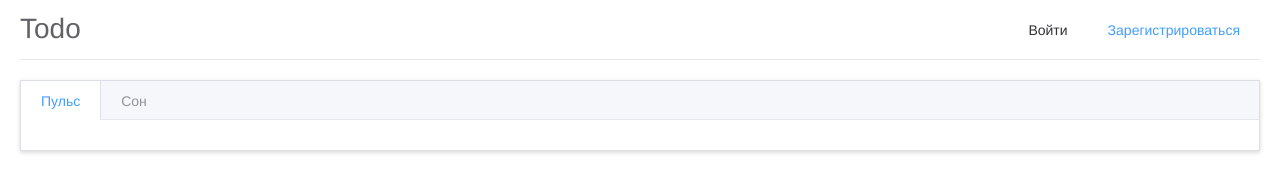
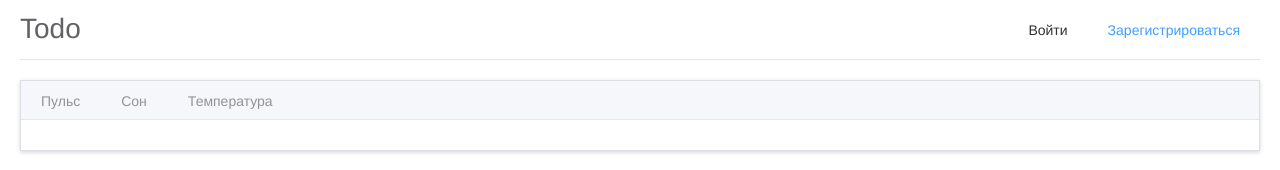
Before and after one commit to qoldy/llh, a Vue app: page /register in a window 1280 px wide. Shown: the top 170 px of the page. Built offline with nearby package versions, Linux system fonts and the light colour scheme; no server answers.

Commit message:
Изменил механизм перехода по вкладкам (сделал через watch)

```diff
--- a/src/views/Data.vue
+++ b/src/views/Data.vue
@@ -2,11 +2,14 @@
   <div>
     <el-row>
       <el-col :span="24">
-        <el-tabs type="border-card" @tab-click="clickHandler">
-          <el-tab-pane label="Пульс">
+        <el-tabs type="border-card" v-model="activeTabName">
+          <el-tab-pane label="Пульс" name="pulse">
             <router-view />
           </el-tab-pane>
-          <el-tab-pane label="Сон">
+          <el-tab-pane label="Сон" name="sleep">
+            <router-view />
+          </el-tab-pane>
+          <el-tab-pane label="Температура" name="temperature">
             <router-view />
           </el-tab-pane>
         </el-tabs>
@@ -18,21 +21,53 @@
 <script>
 export default {
   name: "Data",
-  methods: {
-    clickHandler(tab) {
+  data() {
+    return {
+      activeTabName: ""
+    };
+  },
+  watch: {
+    activeTabName(newValue) {
       let routeName = "";
 
-      switch (tab.label) {
-        case "Сон":
+      switch (newValue) {
+        case "sleep":
           routeName = "sleepList";
           break;
-        case "Пульс":
+        case "pulse":
           routeName = "pulseList";
+          break;
+        case "temperature":
+          routeName = "temperatureList";
           break;
       }
 
-      this.$router.push({ name: routeName });
+      if (this.$route.name !== routeName)
+        this.$router.push({ name: routeName });
     }
+  },
+  methods: {
+    getActiveTabName() {
+      const routeName = this.$route.name;
+      let tabName = "";
+
+      switch (routeName) {
+        case "sleepList":
+          tabName = "sleep";
+          break;
+        case "pulseList":
+          tabName = "pulse";
+          break;
+        case "temperatureList":
+          tabName = "temperature";
+          break;
+      }
+
+      return tabName;
+    }
+  },
+  created() {
+    this.activeTabName = this.getActiveTabName();
   }
 };
 </script>
```
